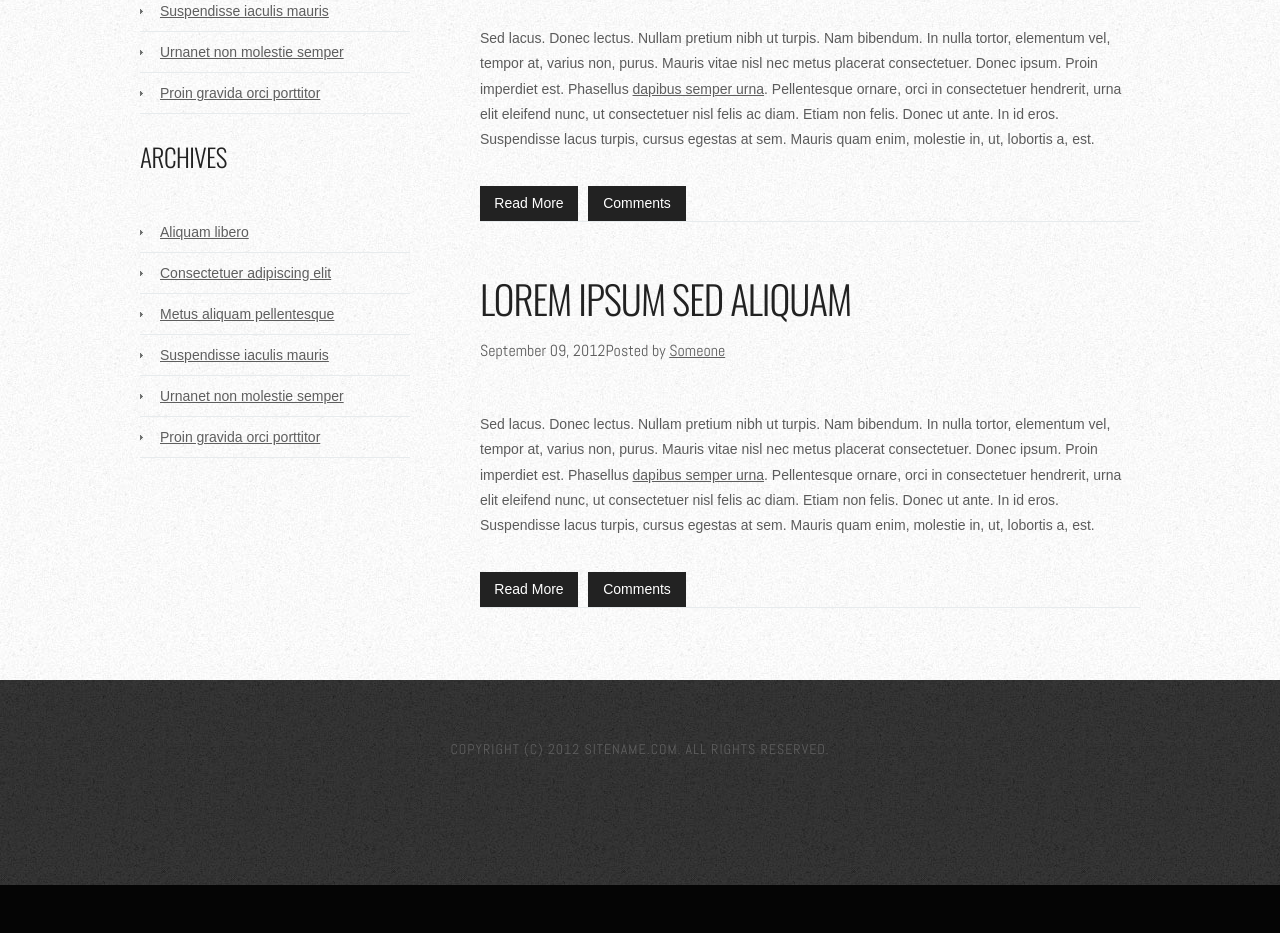
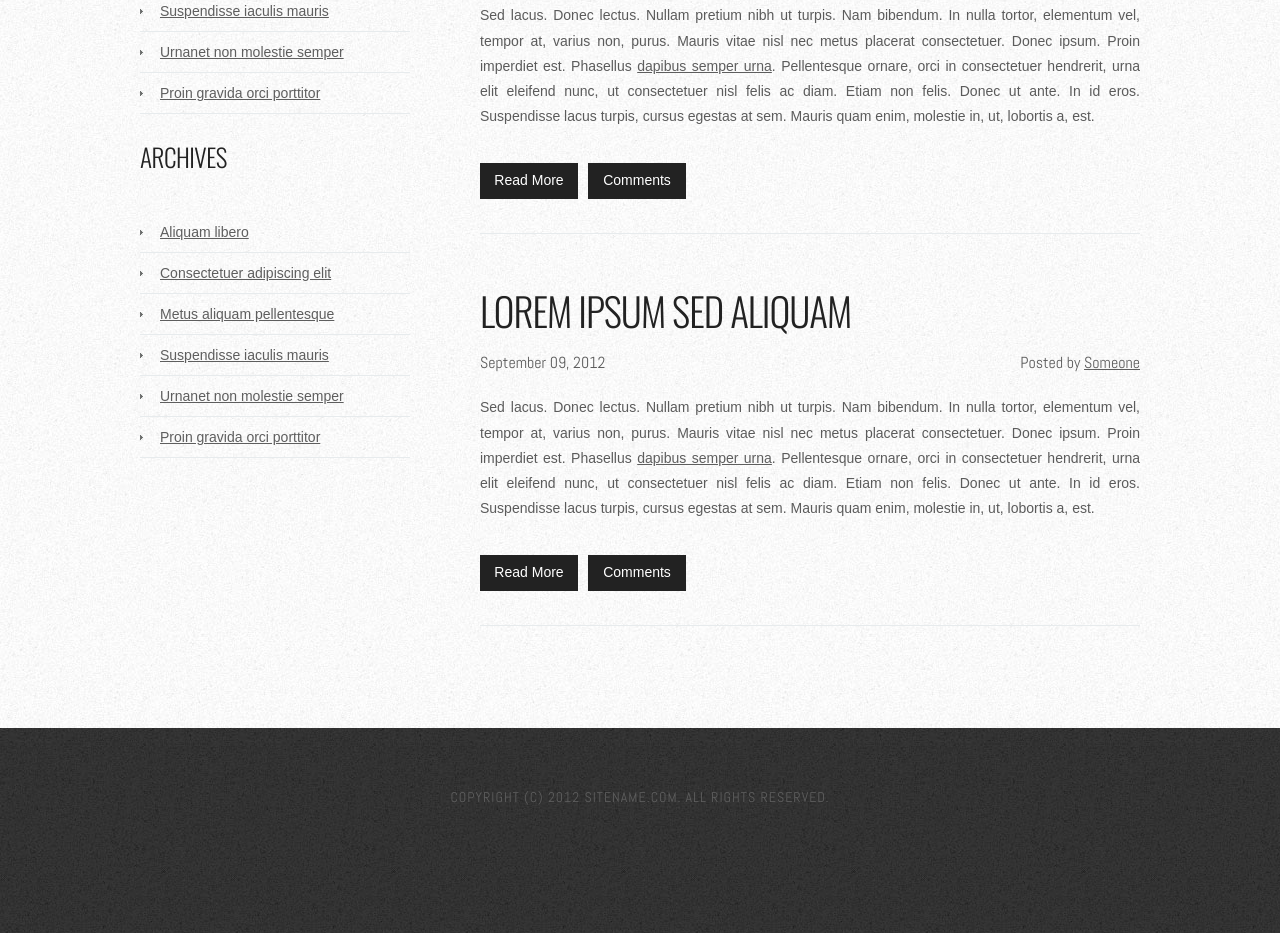
Before and after one commit to acandreva/project_refactor_logan_allison, a plain HTML site: page index.html in a window 1280 px wide. Shown: the part 1094-2027 px from the top of the page. Before the commit the page ends 1979 px from the top, so only its background shows below. Drawn offline with nearby package versions, Linux system fonts and the light colour scheme.

Commit message:
Changes footer id to footer element, updates CSS, notes out unnecessary css

```diff
--- a/css/main.css
+++ b/css/main.css
@@ -58,11 +58,11 @@ a:hover {
 #wrapper {
     background: #FFFFFF url(../img/img05.jpg) repeat;
 }
-
+/*
 .container {
     width: 1000px;
     margin: 0px auto;
-}
+}*/
 
 /* Header */
 
@@ -283,18 +283,18 @@ article .meta {
     font-weight: 300;
 }
 
-.article .meta .date {
+article .meta .date {
     float: left;
 }
 
-.article .meta .posted {
+article .meta .posted {
     float: right;
 }
 
-.article .meta a {
+article .meta a {
 }
 
-.article .entry {
+article .entry {
     padding: 0px 0px 40px 0px;
     text-align: justify;
 }
@@ -396,7 +396,7 @@ aside a:hover {
 }
 
 /* Calendar */
-
+/*
 #calendar {
 }
 
@@ -414,10 +414,10 @@ aside a:hover {
 
 #calendar #next {
     text-align: right;
-}
+}*/
 
 /* Three Column Footer Content */
-
+/*
 #footer-content {
     overflow: hidden;
     width: 1000px;
@@ -477,18 +477,18 @@ aside a:hover {
 #column3 {
     float: right;
     width: 260px;
-}
+}*/
 
 /* Footer */
 
-#footer {
+footer {
     height: 140px;
     margin: 0 auto;
     padding: 50px 0 15px 0;
     font-family: 'Abel', sans-serif;
 }
 
-#footer p {
+footer p {
     margin: 0;
     padding-top: 10px;
     letter-spacing: 1px;
@@ -499,7 +499,7 @@ aside a:hover {
     color: #5E5E5E;
 }
 
-#footer a {
+/*#footer a {
     color: #5E5E5E;
 }
 
@@ -546,4 +546,4 @@ aside a:hover {
 
 .list-style1 a {
     color: #7F7F7F;
-}
+}*/
--- a/index.html
+++ b/index.html
@@ -1,11 +1,11 @@
 <!DOCTYPE html>
 <head>
     <meta name="keywords" content="project,keyboard" />
-    <meta name="description" content="" />
+    <meta name="description" content="Keyboard by FCT" />
     <meta charset="UTF-8" />
     <title>Keyboard by FCT</title>
     <link href="http://fonts.googleapis.com/css?family=Oswald:400,300" rel="stylesheet" type="text/css" />
-    <link href="http://fonts.googleapis.com/css?family=Abel" rel="stylesheet" type="text/css"/>
+    <link href="http://fonts.googleapis.com/css?family=Abel" rel="stylesheet" type="text/css" />
     <link href="css/main.css" rel="stylesheet" media="screen" />
 </head>
 
@@ -100,15 +100,17 @@
                     </ul>
                 </li>
             </ul>
-        </div>
+        </aside>
         <!-- end #sidebar -->
         <div style="clear: both;">&nbsp;</div>
-    </aside>
+    </div>
     <!-- end #page -->
 </div>
-<div id="footer">
+
+<footer>
     <p>Copyright (c) 2012 Sitename.com. All rights reserved.</p>
-</div>
+</footer>
 <!-- end #footer -->
+
 </body>
 </html>
```
